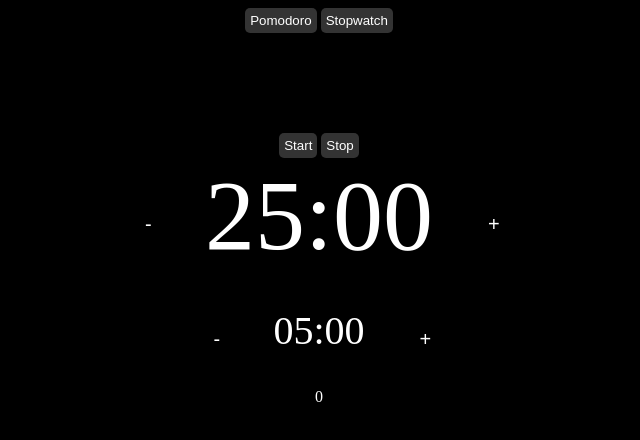
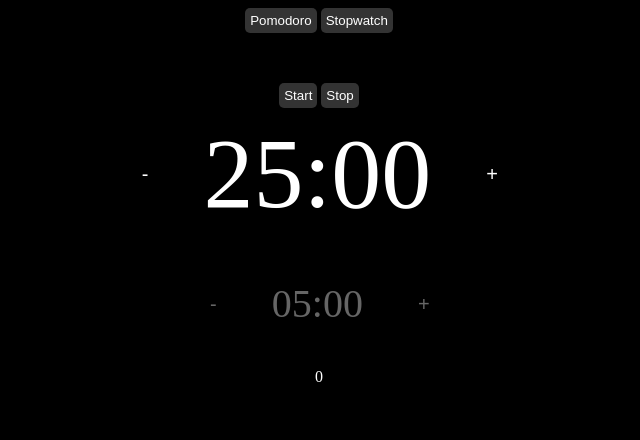
Before and after one commit to pa5sarinho/trails, a plain HTML site: page index.html in a window 1280 px wide. Shown: the whole page, without its empty margins (321-961 px from the left). Drawn offline with Linux system fonts and the light colour scheme.

Commit message:
not much

```diff
--- a/clock_script.js
+++ b/clock_script.js
@@ -4,12 +4,21 @@ const clockObject = document.getElementById("clock-wrapper");
 let clockMode = 0; // defaults to pomodoro mode
 const preview = document.getElementById("pomo-preview");
 const sessionAmount = document.getElementById("total");
+
 let preferences = {
     workTime: 25,
     breakTime: 5
 }
 let preview_clock;
 let clock;
+
+function changeMinusPlusVisibility(to="none")
+{
+    document.getElementById("preview-minus").style.display = to;
+    document.getElementById("preview-plus").style.display = to;
+    document.getElementById("minus").style.display = to;
+    document.getElementById("plus").style.display = to;
+}
 
 function createClock(mode, pomoMin=25, pomoBreak=5)
 {
@@ -18,8 +27,13 @@ function createClock(mode, pomoMin=25, pomoBreak=5)
         clock = new Pomodoro(clockObject, pomoMin, pomoBreak, sessionAmount);
         preview_clock = new Pomodoro(preview, pomoBreak, pomoMin, sessionAmount);
         // the smaller preview clock shows the break time
+        changeMinusPlusVisibility("flex");
     }
-    else clock = new Stopwatch(clockObject, sessionAmount);
+    else
+    {
+        clock = new Stopwatch(clockObject, sessionAmount);
+        changeMinusPlusVisibility();
+    }
 }
 
 function changeClock(mode)
@@ -95,7 +109,7 @@ document.getElementById("preview-minus").addEventListener('click', (event) => {
     preferences.breakTime = preview_clock.getTime()/60;
 })
 
-document.addEventListener('keydown', function(event)
+document.addEventListener('keyup', function(event)
 {
     const key = event.key;
     console.log('pressionou', key);
--- a/style.css
+++ b/style.css
@@ -20,25 +20,27 @@ button {
 
 #clocks {
     margin: 0 auto;
+    top: 50%;
 }
 
 #main-clock, #second-clock{
     display: flex;
     align-items: center;
     justify-content: center;
+    cursor: default;
 
     button {
-        border-radius: 30px;
+        border-radius: 0;
         background: none;
         font-size: 20px;
-        height: 15px;
-        max-width: 15px;
+        height: 30px;
+        max-width: 20px;
         margin: 50px;
     }
 }
 
 #action-buttons {
-    margin-top: 100px;
+    margin-top: 50px;
 }
 
 #clock-wrapper {
@@ -51,6 +53,11 @@ button {
     margin-bottom: 20px;
     font-size: 40px;
     margin: 0;
+    color: #666;
+}
+
+#preview-plus, #preview-minus {
+    color: #666;
 }
 
 .break {
```
Also changed, not shown: index.html (+1 -1 lines).
